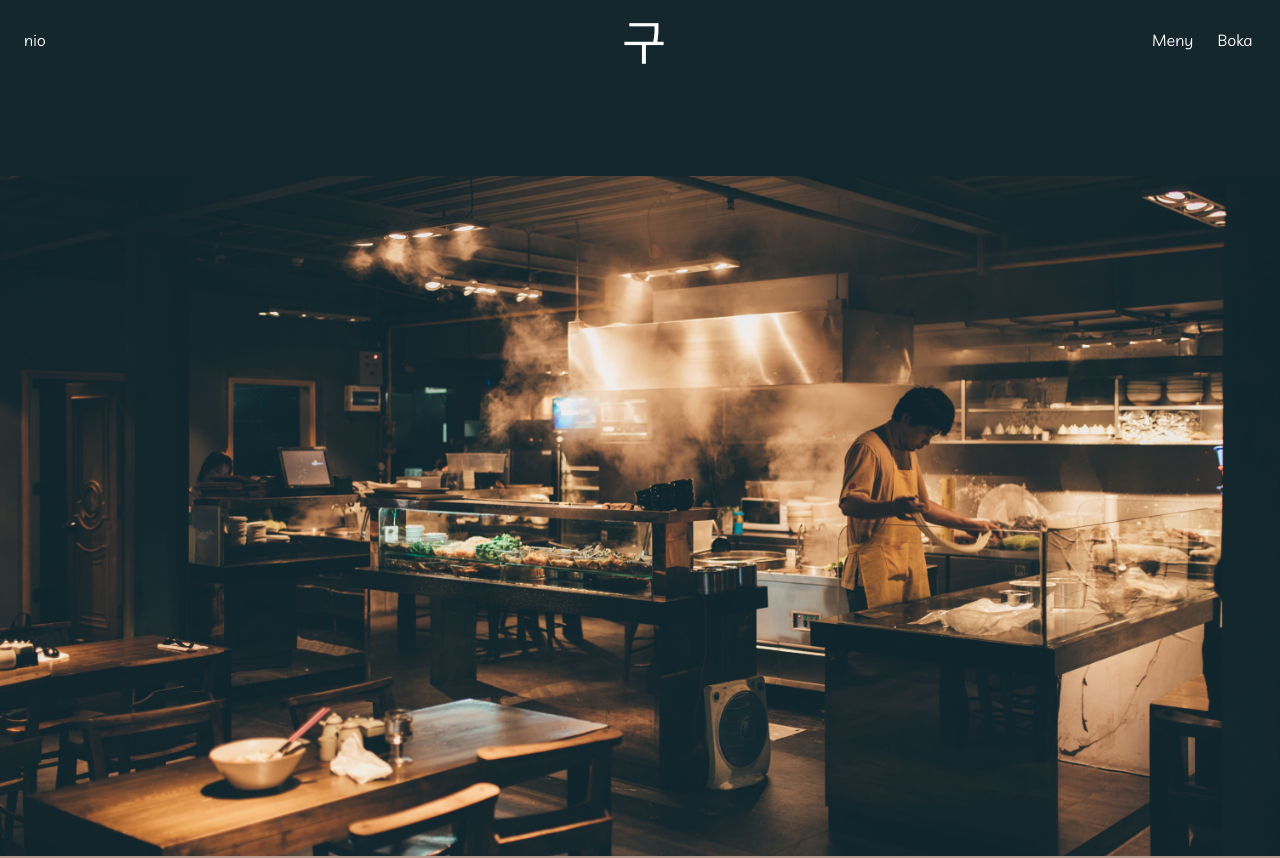
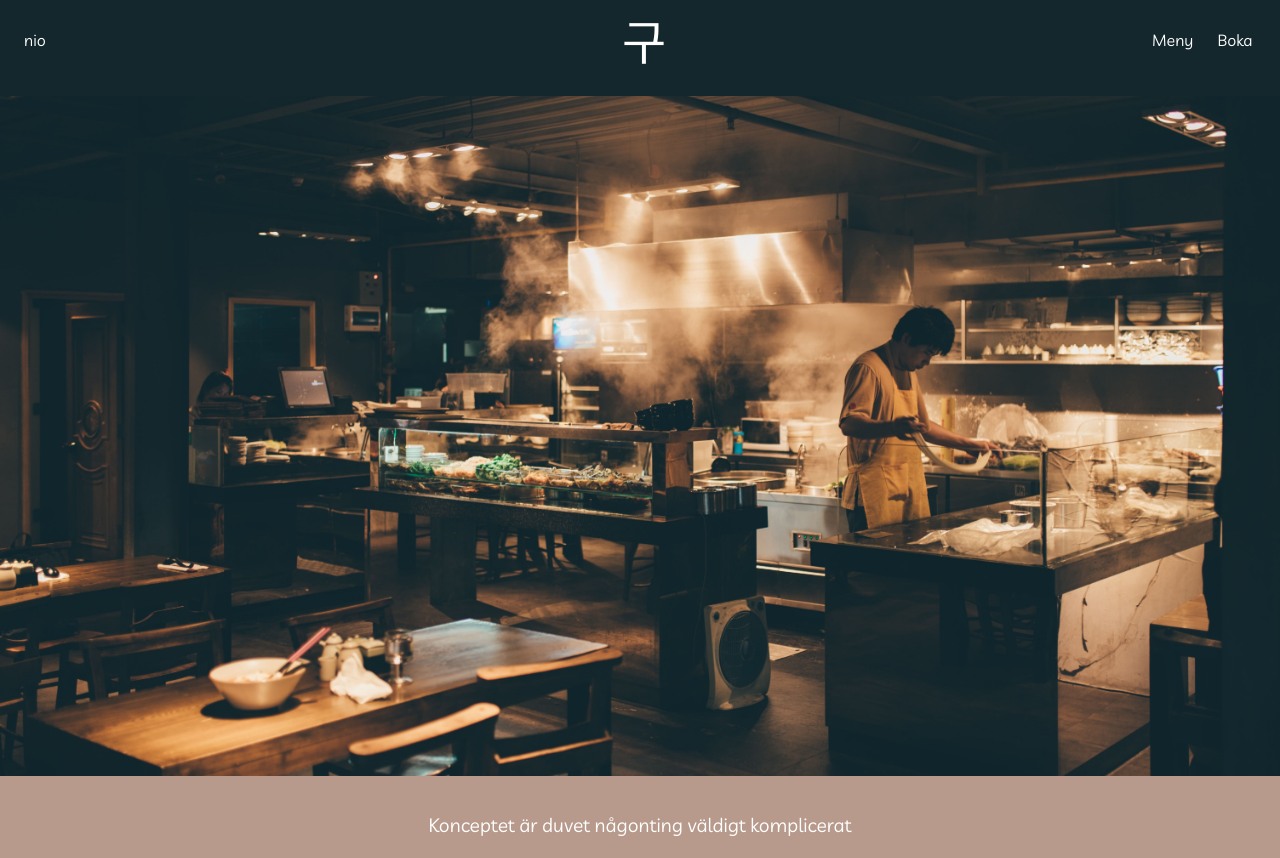
Before and after one commit to kamelfall/nio, a React (Create React App) app: page / in a window 1280 px wide. Shown: the top 858 px of the page. Built offline with nearby package versions, Linux system fonts and the light colour scheme.

Commit message:
removes unneccesary width declarations

```diff
--- a/src/components/HomeComponent/HomeComponent.scss
+++ b/src/components/HomeComponent/HomeComponent.scss
@@ -1,9 +1,7 @@
 @import '../../styles/style.scss';
 
 .heroImage {
-  margin-top: 10vh;
   height: 85vh;
-  width: 100vw;
   background-image: url("../../images/kitchen.jpg");
   background-size: cover;
   background-position: 75%;
@@ -27,7 +25,6 @@
 
 .menuInformation {
   background-color: $secondaryColor;
-  width: 100vw;
   min-height: 10rem;
   overflow: auto;
   padding: 1rem;
@@ -38,7 +35,6 @@
 
 .restaurantMenu {
   background-color: $primaryColor;
-  width: 100vw;
   height: 30rem;
   overflow: auto;
   color: white;
```
